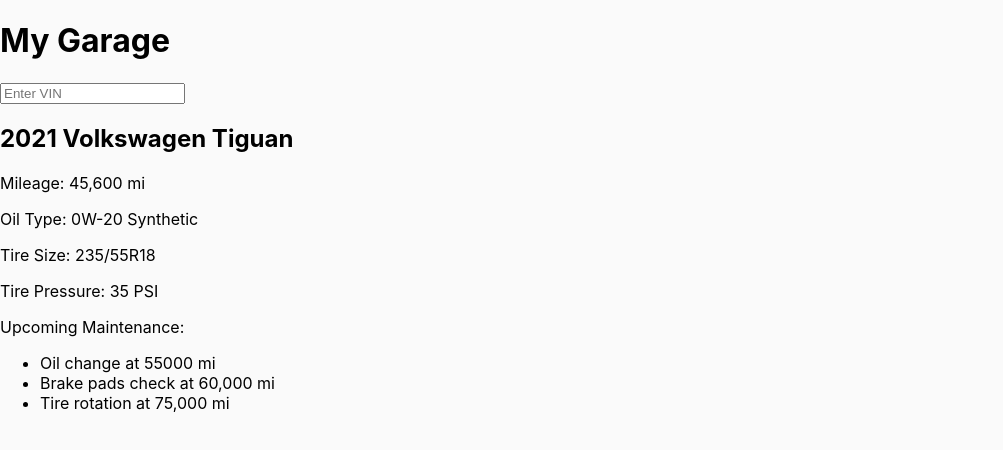
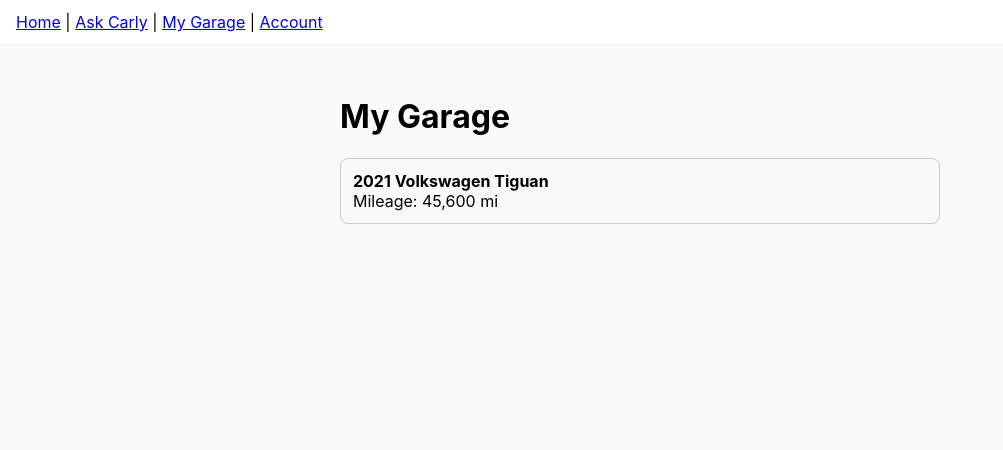
Before and after one commit to bstockes/caramba-reset, a Next.js app: page /garage in a window 1280 px wide. Shown: the top 450 px of the page, without its empty margins (0-1003 px from the left). Built offline with nearby package versions, Linux system fonts and the light colour scheme.

Commit message:
Add files via upload

```diff
--- /dev/null
+++ b/components/Layout.js
@@ -0,0 +1,5 @@
+import NavBar from './NavBar';
+import '../styles/globals.css';
+export default function Layout({children}){
+ return(<><NavBar/><main style={{maxWidth:600,margin:'0 auto',padding:'1rem'}}>{children}</main></>);
+}
--- a/components/NavBar.js
+++ b/components/NavBar.js
@@ -1,49 +1,6 @@
 import Link from 'next/link';
-import { useState } from 'react';
-import ThemeToggle from './ThemeToggle';
-import styles from '../styles/NavBar.module.css';
-
-export default function NavBar() {
-  const [open, setOpen] = useState(false);
-
-  const closeMobile = () => setOpen(false);
-
-  return (
-    <>
-      <nav className={styles.navbar}>
-        <div className={styles.brand}>Caramba</div>
-
-        {/* Desktop links */}
-        <div className={styles.links}>
-          <Link href="/">Home</Link>
-          <Link href="/ask">Ask Carly</Link>
-          <Link href="/garage">My Garage</Link>
-          <Link href="/products">Products</Link>
-          <Link href="/dealer">Dealer</Link>
-        </div>
-
-        <ThemeToggle />
-
-        {/* Mobile hamburger */}
-        <button
-          className={styles.hamburger}
-          onClick={() => setOpen(!open)}
-          aria-label="Toggle menu"
-        >
-          ☰
-        </button>
-      </nav>
-
-      {/* Mobile slide-out menu */}
-      {open && (
-        <div className={styles.mobileMenu}>
-          <Link href="/" onClick={closeMobile}>Home</Link>
-          <Link href="/ask" onClick={closeMobile}>Ask Carly</Link>
-          <Link href="/garage" onClick={closeMobile}>My Garage</Link>
-          <Link href="/products" onClick={closeMobile}>Products</Link>
-          <Link href="/dealer" onClick={closeMobile}>Dealer</Link>
-        </div>
-      )}
-    </>
-  );
+export default function NavBar(){
+ return(<nav style={{background:'#fff',boxShadow:'0 1px 4px rgba(0,0,0,.05)',padding:'0.75rem 1rem',marginBottom:'1rem'}}>
+   <Link href="/">Home</Link> | <Link href="/ask">Ask Carly</Link> | <Link href="/garage">My Garage</Link> | <Link href="/account">Account</Link>
+ </nav>);
 }
--- a/package.json
+++ b/package.json
@@ -1,7 +1,7 @@
-
 {
   "name": "caramba-demo",
   "version": "1.0.0",
+  "private": true,
   "scripts": {
     "dev": "next dev",
     "build": "next build",
@@ -10,6 +10,7 @@
   "dependencies": {
     "next": "14.1.3",
     "react": "18.2.0",
-    "react-dom": "18.2.0"
+    "react-dom": "18.2.0",
+    "react-icons": "^4.12.0"
   }
 }
--- a/pages/_app.js
+++ b/pages/_app.js
@@ -1,5 +1,2 @@
-
-import '../styles/globals.css'
-export default function App({ Component, pageProps }) {
-  return <Component {...pageProps} />
-}
+import Layout from '../components/Layout';
+export default function App({Component,pageProps}){return(<Layout><Component {...pageProps}/></Layout>);}
--- a/pages/garage.js
+++ b/pages/garage.js
@@ -1,72 +1,6 @@
-
-import { useEffect, useState } from 'react';
-
-const mockUser = {
-  name: "Brianne",
-  garage: [
-    {
-      year: 2021,
-      make: "Volkswagen",
-      model: "Tiguan",
-      mileage: 45600,
-      oilType: "0W-20 Synthetic",
-      oilInterval: 5000,
-      tireSize: "235/55R18",
-      tirePressure: 35
-    }
-  ]
-};
-
-function calculateUpcoming(vehicle) {
-  const { mileage, oilInterval } = vehicle;
-  const nextOil = Math.ceil(mileage / oilInterval) * oilInterval + oilInterval;
-  const events = [`Oil change at ${nextOil} mi`];
-
-  if (mileage < 60000) events.push("Brake pads check at 60,000 mi");
-  if (mileage < 75000) events.push("Tire rotation at 75,000 mi");
-
-  return events;
+export default function Garage(){
+ const veh=[{id:1,year:2021,make:'Volkswagen',model:'Tiguan',mileage:45600}];
+ return(<div><h1>My Garage</h1>{veh.map(v=><div key={v.id} style={{border:'1px solid #ccc',borderRadius:8,padding:12,marginBottom:12}}>
+   <strong>{v.year} {v.make} {v.model}</strong><br/>Mileage: {v.mileage.toLocaleString()} mi
+ </div>)}</div>);
 }
-
-export default function Garage() {
-  const [user, setUser] = useState(null);
-  const [vinInput, setVinInput] = useState('');
-
-  useEffect(() => {
-    const updatedGarage = mockUser.garage.map(v => ({
-      ...v,
-      upcoming: calculateUpcoming(v)
-    }));
-    setUser({ ...mockUser, garage: updatedGarage });
-  }, []);
-
-  return (
-    <div className="max-w-2xl mx-auto p-4">
-      <h1 className="text-2xl font-semibold mb-4">My Garage</h1>
-      <input
-        type="text"
-        placeholder="Enter VIN"
-        value={vinInput}
-        onChange={(e) => setVinInput(e.target.value)}
-        className="w-full p-2 mb-4 border border-gray-300 rounded"
-      />
-      {user?.garage?.map((v, index) => (
-        <div key={index} className="bg-white rounded-xl shadow p-4 mb-4">
-          <h2 className="text-xl font-semibold mb-2">{v.year} {v.make} {v.model}</h2>
-          <p className="text-gray-700">Mileage: {v.mileage.toLocaleString()} mi</p>
-          <p className="text-gray-700">Oil Type: {v.oilType}</p>
-          <p className="text-gray-700">Tire Size: {v.tireSize}</p>
-          <p className="text-gray-700">Tire Pressure: {v.tirePressure} PSI</p>
-          <div className="mt-3">
-            <p className="font-semibold">Upcoming Maintenance:</p>
-            <ul className="list-disc ml-5 text-gray-700">
-              {v.upcoming.map((task, i) => (
-                <li key={i}>{task}</li>
-              ))}
-            </ul>
-          </div>
-        </div>
-      ))}
-    </div>
-  );
-}
--- a/styles/globals.css
+++ b/styles/globals.css
@@ -1,6 +1 @@
-
-body {
-  margin: 0;
-  font-family: -apple-system, BlinkMacSystemFont, 'Segoe UI', Roboto, Oxygen;
-  background-color: #fafafa;
-}
+body{margin:0;font-family:-apple-system,BlinkMacSystemFont,'Segoe UI',Roboto,Helvetica,Arial;background:#fafafa}
```
Also changed, not shown: pages/account.js (+1 -8 lines), pages/ask.js (+23 -71 lines), pages/index.js (+1 -12 lines).
